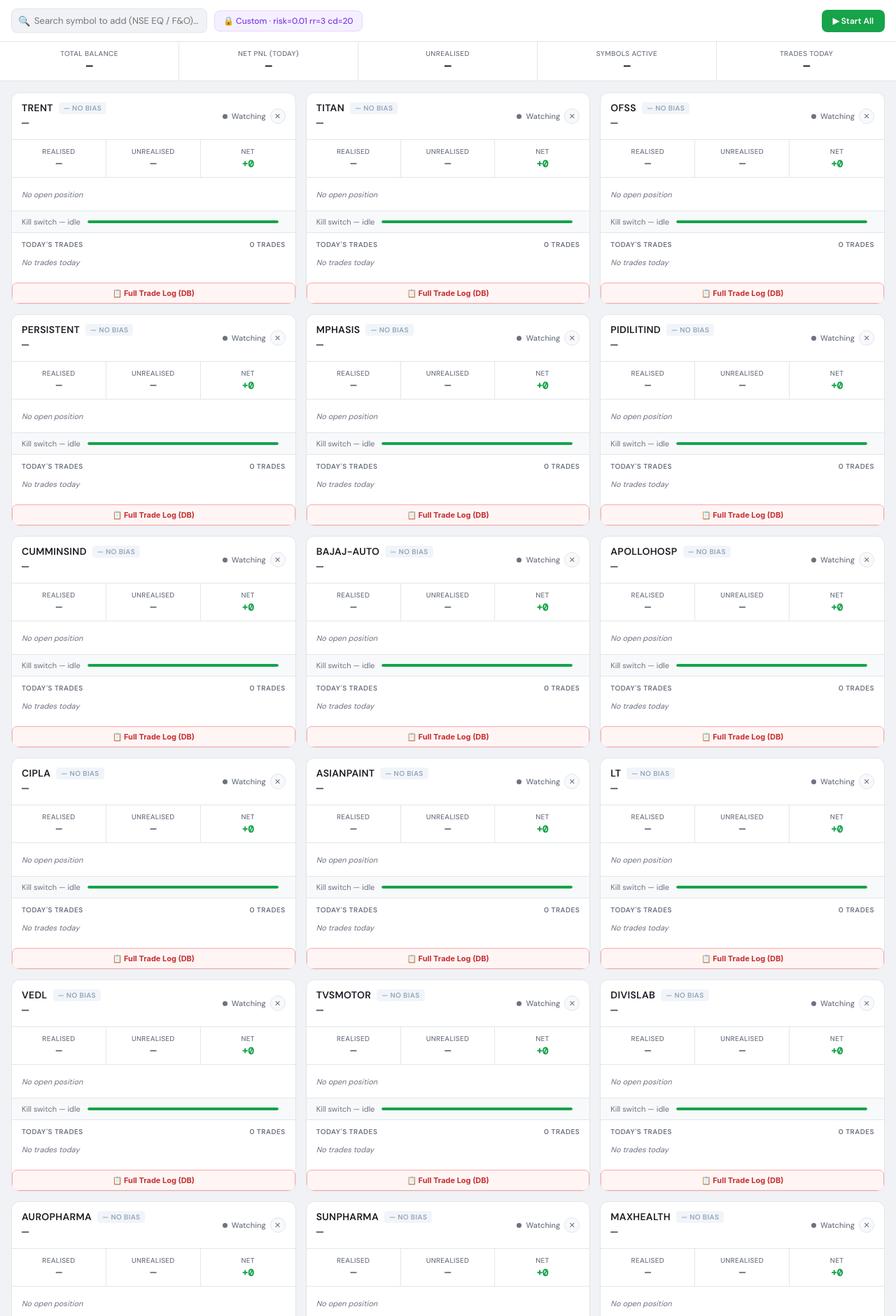
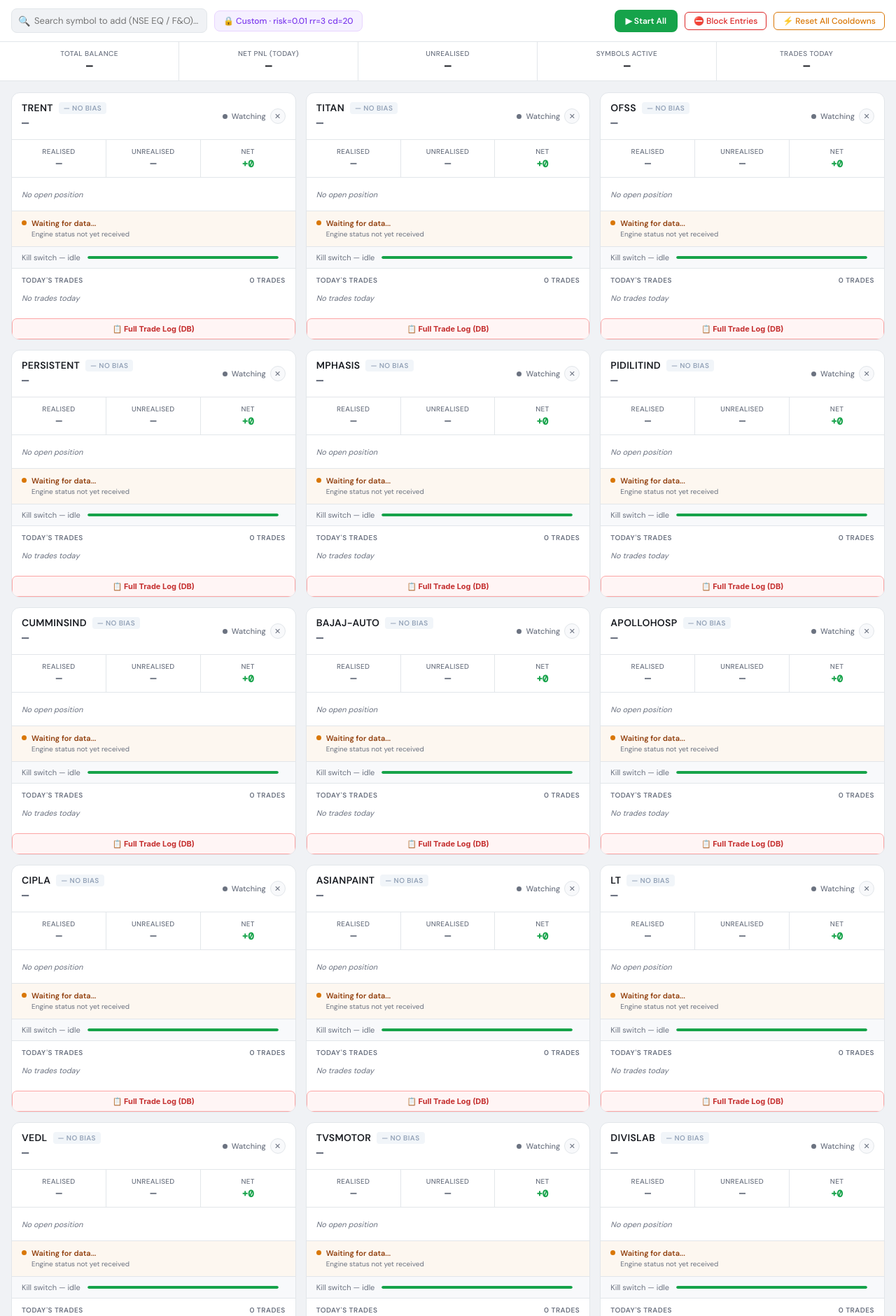
Before and after one commit to abdulla-sparta/vwap-engine, a Flask app: page /live in a window 1280 px wide. Shown: the part 48-1929 px from the top of the page at 70% size. Run offline with Flask 3, Linux system fonts and the light colour scheme; data that the repository does not hold is empty; some libraries are stand-ins or nearby versions.

Commit message:
signals fixed

```diff
--- a/app.py
+++ b/app.py
@@ -111,6 +111,7 @@ def _start_live_runner():
                         "connected":        connected,
                         "portfolio_equity": portfolio,
                         "instruments":      instruments,
+                        "entries_blocked":  getattr(runner, "_entries_blocked", False),
                     })
                 except Exception:
                     pass
@@ -625,6 +626,56 @@ def api_reset_kill_switch():
     return jsonify({"error": f"{symbol} not found"}), 404
 
 
+@app.route("/reset_cooldown", methods=["POST"])
+def api_reset_cooldown():
+    """
+    Reset entry cooldown for a symbol (or ALL) so it can take entries immediately.
+    POST body: { "symbol": "NIFTY" }  or  { "symbol": "ALL" }
+    """
+    if not live_runner:
+        return jsonify({"error": "Engine not running"}), 400
+    data   = request.get_json(silent=True) or {}
+    symbol = data.get("symbol", "").upper()
+    if not symbol:
+        return jsonify({"error": "symbol required"}), 400
+
+    reset_symbols = []
+    for runner in live_runner.runners.values():
+        if symbol == "ALL" or runner.symbol == symbol:
+            eng = runner.engine
+            eng.last_entry_index = eng.index - eng.cooldown_candles
+            reset_symbols.append(runner.symbol)
+            print(f"[App] Cooldown reset for {runner.symbol}")
+
+    if not reset_symbols:
+        return jsonify({"error": f"{symbol} not found"}), 404
+
+    return jsonify({
+        "status":  "ok",
+        "symbols": reset_symbols,
+        "message": f"Cooldown reset for: {', '.join(reset_symbols)}",
+    })
+
+
+@app.route("/toggle_entries", methods=["POST"])
+def api_toggle_entries():
+    """
+    Master entry block toggle. POST {} to flip, or POST {"block": true/false} to set.
+    Blocks all new entries across all symbols without stopping the engine.
+    """
+    if not live_runner:
+        return jsonify({"error": "Engine not running"}), 400
+    data = request.get_json(silent=True) or {}
+    if "block" in data:
+        live_runner._entries_blocked = bool(data["block"])
+    else:
+        live_runner._entries_blocked = not getattr(live_runner, "_entries_blocked", False)
+    state = "BLOCKED" if live_runner._entries_blocked else "ALLOWED"
+    print(f"[App] Master entries {state} via /toggle_entries")
+    return jsonify({"status": "ok", "entries_blocked": live_runner._entries_blocked,
+                    "message": f"New entries {state} across all symbols"})
+
+
 @app.route("/close_position", methods=["POST"])
 def api_close_position():
     if not live_runner:
@@ -779,6 +830,7 @@ def on_connect(auth=None):
             "connected": connected,
             "portfolio_equity": portfolio,
             "instruments": instruments,
+            "entries_blocked": getattr(live_runner, "_entries_blocked", False),
         })
         if _signal_log:
             emit("signal_history", _signal_log)
--- a/templates/live.html
+++ b/templates/live.html
@@ -150,6 +150,22 @@ table.ltl-table{width:100%;border-collapse:collapse;font-size:12px}
 
 .btn-reset-ks{padding:3px 10px;border-radius:5px;border:1px solid rgba(0,102,0,0.45);background:rgba(255,255,255,0.18);color:#fff;font-size:11px;font-weight:600;cursor:pointer;font-family:'DM Sans',sans-serif;transition:background .15s;white-space:nowrap;flex-shrink:0}
 .btn-reset-ks:hover{background:rgba(255,255,255,0.35)}
+.card-blocker{padding:10px 14px;border-bottom:1px solid var(--border);font-size:11px;display:flex;align-items:flex-start;justify-content:space-between;gap:8px}
+.blocker-inner{display:flex;align-items:flex-start;gap:7px;flex:1}
+.blocker-dot{width:7px;height:7px;border-radius:50%;flex-shrink:0;margin-top:3px}
+.blocker-label{font-weight:600;margin-bottom:2px}
+.blocker-detail{color:var(--muted);font-size:10px;line-height:1.4}
+.blocker-green{background:rgba(22,163,74,.06)}.blocker-green .blocker-dot{background:var(--green)}.blocker-green .blocker-label{color:var(--green)}
+.blocker-amber{background:rgba(217,119,6,.06)}.blocker-amber .blocker-dot{background:#d97706}.blocker-amber .blocker-label{color:#92400e}
+.blocker-red{background:#fff5f5}.blocker-red .blocker-dot{background:var(--red)}.blocker-red .blocker-label{color:var(--red)}
+.blocker-blue{background:rgba(15,111,255,.06)}.blocker-blue .blocker-dot{background:var(--blue)}.blocker-blue .blocker-label{color:var(--blue)}
+.btn-reset-cd{padding:3px 10px;border-radius:5px;border:1px solid #d97706;background:transparent;color:#d97706;font-size:11px;font-weight:600;cursor:pointer;white-space:nowrap;flex-shrink:0;font-family:'DM Sans',sans-serif}
+.btn-reset-cd:hover{background:#fef3c7}
+.btn-reset-all-cd{font-size:12px;padding:4px 12px;border-radius:6px;border:1px solid #d97706;color:#d97706;background:transparent;cursor:pointer;font-weight:500;font-family:'DM Sans',sans-serif}
+.btn-reset-all-cd:hover{background:#fef3c7}
+.btn-master-block{font-size:12px;padding:4px 12px;border-radius:6px;border:1px solid #dc2626;color:#dc2626;background:transparent;cursor:pointer;font-weight:500;font-family:'DM Sans',sans-serif}
+.btn-master-block:hover{background:#fee2e2}
+.btn-master-block.blocking{background:#dc2626;color:#fff}
 #ks-toast{position:fixed;bottom:24px;left:50%;transform:translateX(-50%);padding:10px 22px;border-radius:8px;font-size:13px;font-weight:600;z-index:9999;color:#fff;box-shadow:0 4px 14px rgba(0,0,0,.2);transition:opacity .3s;pointer-events:none}
 </style>
 </head>
@@ -185,6 +201,8 @@ table.ltl-table{width:100%;border-collapse:collapse;font-size:12px}
   </div>
   <button class="btn btn-start" id="btnStart" onclick="startAll()">▶ Start All</button>
   <button class="btn" id="btnStop" onclick="stopEngine()" style="display:none;background:#dc2626;color:#fff;margin-left:8px">⏹ Stop Engine</button>
+  <button class="btn btn-master-block" id="btnMasterBlock" onclick="toggleMasterBlock()" title="Block or allow new entries across all symbols">⛔ Block Entries</button>
+  <button class="btn btn-reset-all-cd" onclick="resetAllCooldowns()" title="Reset cooldown for all symbols — allows immediate entries">⚡ Reset All Cooldowns</button>
 </div>
 
 <div class="port-bar">
@@ -322,6 +340,10 @@ socket.on('disconnect', ()=>setConn(false));
 
 socket.on('live_update', data=>{
   setConn(data.connected);
+  if(data.entries_blocked !== undefined && data.entries_blocked !== _entriesBlocked){
+    _entriesBlocked = data.entries_blocked;
+    updateMasterBlockBtn();
+  }
   if(data.instruments){
     engineRunning = true;
     startLtpPoll();
@@ -560,6 +582,33 @@ function cardHTML(symbol, d){
       </tr>`).join('')}</tbody>
     </table>`;
 
+  // ── Entry blocker status row ──────────────────────────────────────────────
+  const blk = d?.entry_blocker ?? null;
+  const blockerHTML = blk ? (() => {
+    const sev = blk.severity || 'amber';
+    const cdBtn = blk.code === 'COOLDOWN'
+      ? `<button class="btn-reset-cd" onclick="resetCooldown('${symbol}', event)">⚡ Reset</button>`
+      : '';
+    return `<div class="card-blocker blocker-${sev}">
+      <div class="blocker-inner">
+        <div class="blocker-dot"></div>
+        <div>
+          <div class="blocker-label">${blk.label}</div>
+          <div class="blocker-detail">${blk.detail}</div>
+        </div>
+      </div>
+      ${cdBtn}
+    </div>`;
+  })() : `<div class="card-blocker blocker-amber">
+    <div class="blocker-inner">
+      <div class="blocker-dot"></div>
+      <div>
+        <div class="blocker-label">Waiting for data...</div>
+        <div class="blocker-detail">Engine status not yet received</div>
+      </div>
+    </div>
+  </div>`;
+
   return `
     <div class="card-head">
       <div>
@@ -589,6 +638,7 @@ function cardHTML(symbol, d){
       <div class="pnl-cell"><div class="pnl-label">Net</div><div class="pnl-val ${cls(net)}">${fmtP(net)}</div></div>
     </div>
     <div class="card-pos">${posHTML}</div>
+    ${blockerHTML}
     <div class="card-kill ${killed?'kill-fired':ks?'kill-active':'kill-off'}">
       <div style="display:flex;align-items:center;justify-content:space-between;gap:8px">
         <span>${killTxt}</span>
@@ -689,6 +739,84 @@ function closeLTL(e){ if(e.target===document.getElementById('ltlOverlay')) close
 function closeLTLBtn(){ document.getElementById('ltlOverlay').classList.remove('open'); document.body.style.overflow=''; }
 document.addEventListener('keydown', e=>{ if(e.key==='Escape') closeLTLBtn(); });
 
+// ── Master entry block ────────────────────────────────────────────────────────
+let _entriesBlocked = false;
+
+function updateMasterBlockBtn() {
+  const btn = document.getElementById('btnMasterBlock');
+  if (!btn) return;
+  if (_entriesBlocked) {
+    btn.textContent = '⛔ Entries BLOCKED';
+    btn.classList.add('blocking');
+    btn.title = 'Click to allow entries';
+  } else {
+    btn.textContent = '⛔ Block Entries';
+    btn.classList.remove('blocking');
+    btn.title = 'Click to block all new entries';
+  }
+}
+
+async function toggleMasterBlock() {
+  try {
+    const res  = await fetch('/toggle_entries', {method:'POST',
+      headers:{'Content-Type':'application/json'}, body:'{}'});
+    const data = await res.json();
+    if (data.status === 'ok') {
+      _entriesBlocked = data.entries_blocked;
+      updateMasterBlockBtn();
+      showToast(_entriesBlocked
+        ? '⛔ Entries BLOCKED — no new trades will be taken'
+        : '✅ Entries ALLOWED — engine scanning normally',
+        _entriesBlocked ? '#dc2626' : '#16a34a');
+    } else {
+      showToast('❌ ' + (data.error || 'Toggle failed'), '#dc2626');
+    }
+  } catch(e) { console.error('toggleMasterBlock error:', e); }
+}
+
+function showToast(msg, bg) {
+  let t = document.getElementById('ks-toast');
+  if (!t) { t = document.createElement('div'); t.id='ks-toast'; document.body.appendChild(t); }
+  t.textContent = msg;
+  t.style.cssText = `position:fixed;bottom:24px;left:50%;transform:translateX(-50%);
+    background:${bg};color:#fff;padding:10px 20px;border-radius:8px;font-size:13px;
+    font-weight:600;z-index:9999;opacity:1;transition:opacity .4s;white-space:nowrap`;
+  clearTimeout(t._t);
+  t._t = setTimeout(() => { t.style.opacity = '0'; }, 3500);
+}
+
+async function resetCooldown(symbol, e) {
+  if (e) e.stopPropagation();
+  try {
+    const res  = await fetch('/reset_cooldown', {
+      method:'POST', headers:{'Content-Type':'application/json'},
+      body: JSON.stringify({symbol})
+    });
+    const data = await res.json();
+    if (data.status === 'ok') {
+      showToast('⚡ Cooldown reset for ' + symbol + ' — entries allowed immediately', '#d97706');
+    } else {
+      showToast('❌ ' + (data.error || 'Reset failed'), '#dc2626');
+    }
+  } catch(err) { console.error('resetCooldown error:', err); }
+}
+
+async function resetAllCooldowns() {
+  if (!confirm('Reset cooldown for ALL symbols?\nThis allows immediate entries on every symbol.')) return;
+  try {
+    const res  = await fetch('/reset_cooldown', {
+      method:'POST', headers:{'Content-Type':'application/json'},
+      body: JSON.stringify({symbol: 'ALL'})
+    });
+    const data = await res.json();
+    if (data.status === 'ok') {
+      showToast('⚡ Cooldown reset for all symbols — ' + data.message, '#d97706');
+    } else {
+      showToast('❌ ' + (data.error || 'Reset failed'), '#dc2626');
+    }
+  } catch(err) { console.error('resetAllCooldowns error:', err); }
+}
+
 async function resetKillSwitch(symbol) {
   if (!confirm('Reset kill switch for ' + symbol + '?\nThis will allow new entries and is saved permanently.')) return;
   try {
@@ -697,20 +825,11 @@ async function resetKillSwitch(symbol) {
       body: JSON.stringify({symbol})
     });
     const data = await res.json();
-    const toast = document.getElementById('ks-toast') || (() => {
-      const t = document.createElement('div'); t.id='ks-toast';
-      document.body.appendChild(t); return t;
-    })();
     if (data.status === 'ok') {
-      toast.textContent = '✅ Kill switch reset for ' + symbol + ' — saved to DB';
-      toast.style.background = '#16a34a';
+      showToast('✅ Kill switch reset for ' + symbol, '#16a34a');
     } else {
-      toast.textContent = '❌ ' + (data.error || 'Reset failed');
-      toast.style.background = '#dc2626';
+      showToast('❌ ' + (data.error || 'Reset failed'), '#dc2626');
     }
-    toast.style.opacity = '1';
-    clearTimeout(toast._t);
-    toast._t = setTimeout(() => { toast.style.opacity = '0'; }, 3500);
   } catch(e) {
     console.error('resetKillSwitch error:', e);
   }
```
Also changed, not shown: live_engine/instrument_runner.py (+96 -0 lines).
